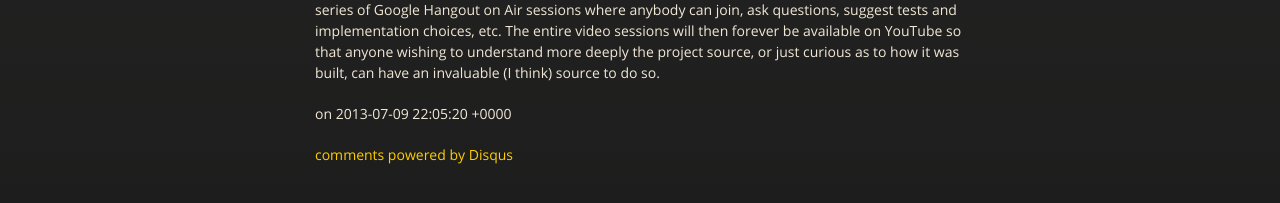
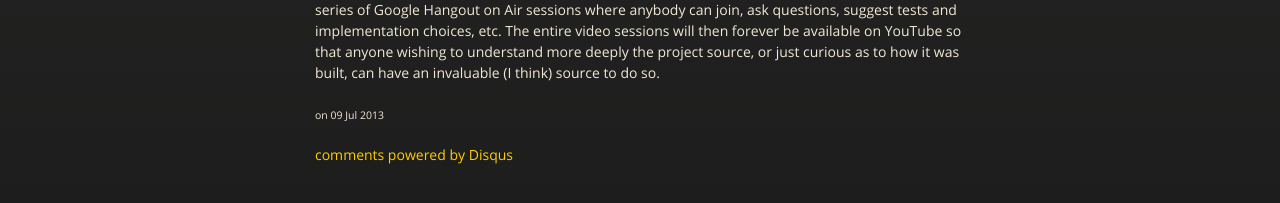
Before and after one commit to moq/moq.github.io, a Jekyll site: the page built from _posts/2013-07-09-rebirth.md, in a window 1280 px wide and 900 px high, scrolled down 867 px. Shown: the part 645-848 px from the top of the window. Built offline with Jekyll 4.4.1, drawn with Linux system fonts in a browser that asks for light colours; nearby versions of some CDN libraries; Markdown is read by kramdown in place of the engine named in the settings; comment, search, counter and statistics services are not loaded.

Commit message:
Ipmroved date rendering on posts

```diff
--- a/_config.yml
+++ b/_config.yml
@@ -1,3 +1,3 @@
 auto: true
 markdown: redcarpet
-permalink: none
+permalink: :title
--- a/_layouts/post.html
+++ b/_layouts/post.html
@@ -6,7 +6,7 @@ layout: layout
   <div id="post">
     {{ content }}
 
-    <p>on {{ page.date }}</p>
+    <p><small>on {{ page.date | date_to_string }}</small></p>
   </div>
 
     <div id="disqus_thread"></div>
--- a/_posts/2013-07-09-rebirth.md
+++ b/_posts/2013-07-09-rebirth.md
@@ -1,7 +1,5 @@
 ---
 layout: post
-title: Rebirth
-date: 2013-07-09 22:05:20
 ---
 
 # Moq Rebirth
```
